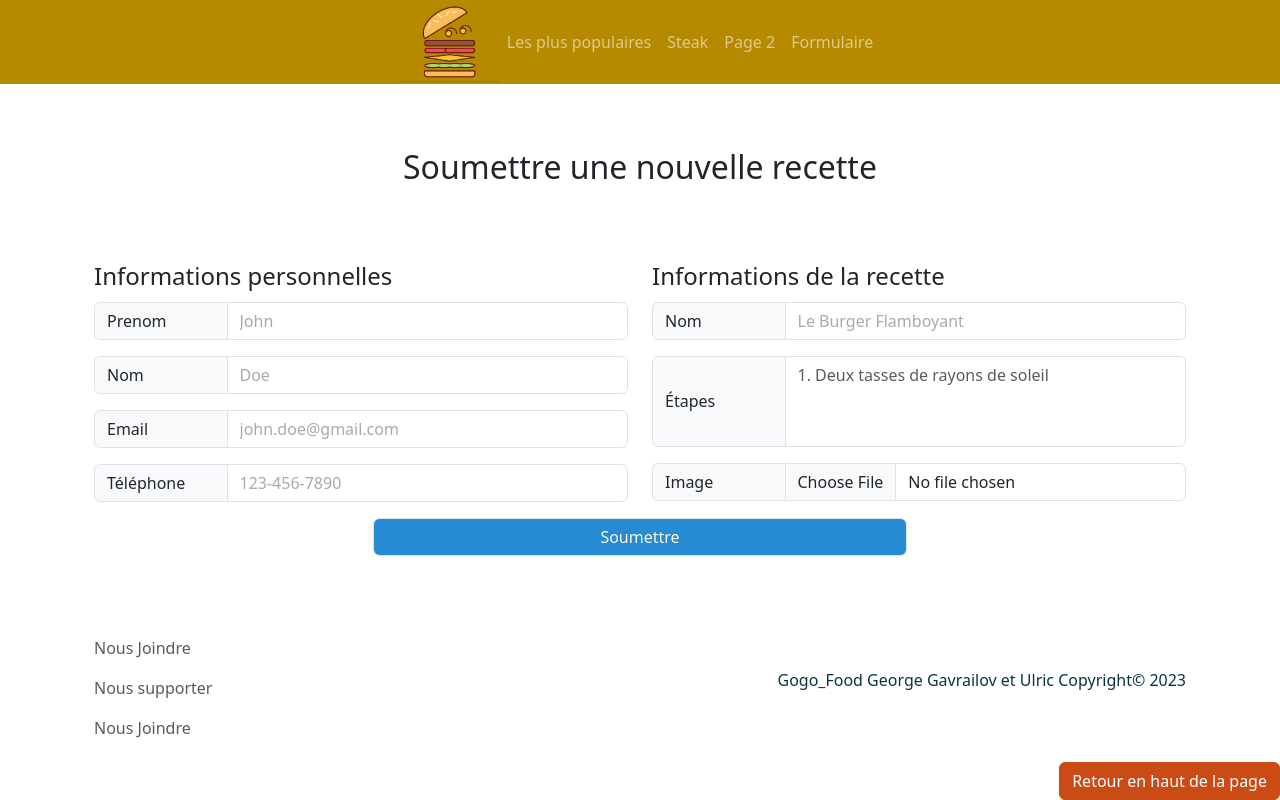
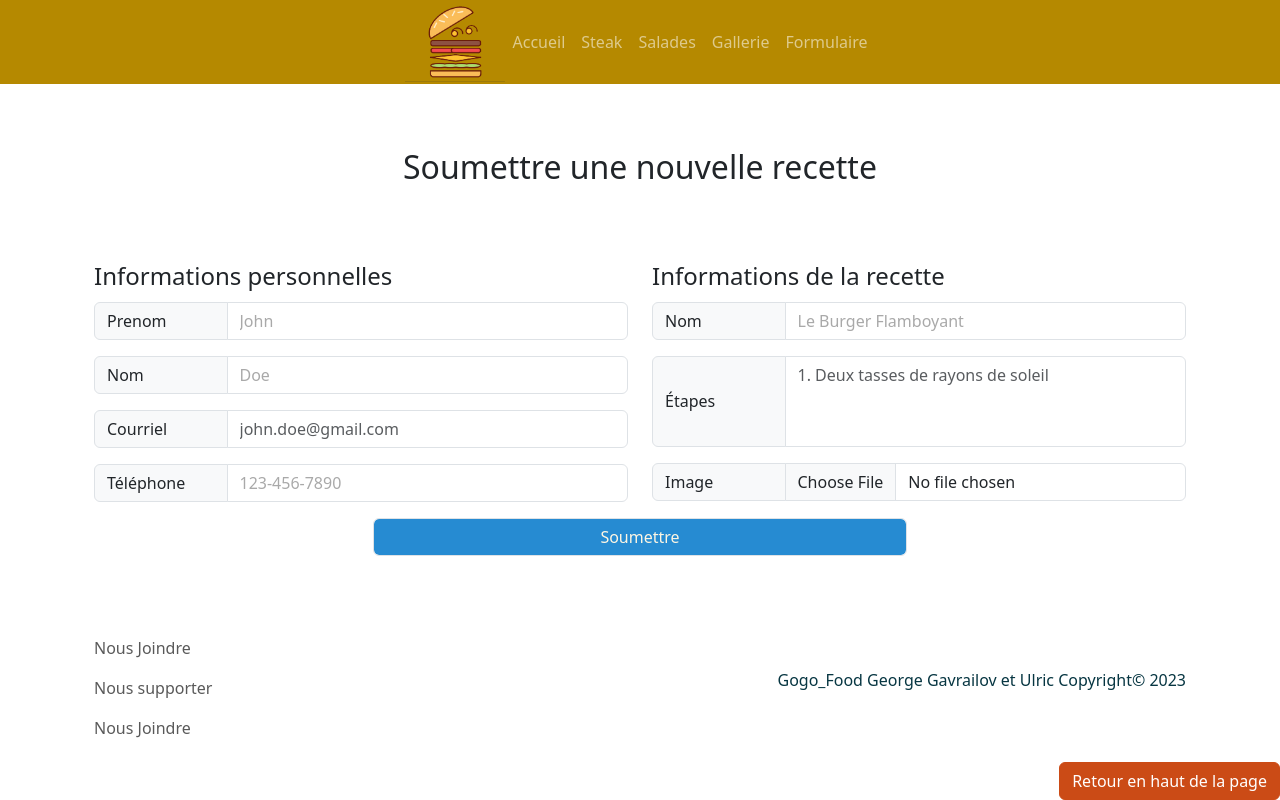
Before and after one commit to FX-Garneau/2023_Autumn_Dev_Web_TP2, a plain HTML site: page formulaire.html in a window 1280 px wide. Drawn offline with nearby package versions, Linux system fonts and the light colour scheme.

Commit message:
Changements dans le header

```diff
--- a/formulaire.html
+++ b/formulaire.html
@@ -31,9 +31,10 @@
 				<!-- tu met dropdown et tu choisi la couleurs je t'ai fais un resumer sur teams -->
 				<div id="liens-barre-nav-principale" class="navbar-dark">
 					<ul class="align-items-center navbar-nav flex-grow-1">
-						<li><a class="nav-link" href="#">Les plus populaires</a></li>
+						<li><a class="nav-link" href="#">Accueil</a></li>
 						<li><a class="nav-link" href="#">Steak</a></li>
-						<li><a class="nav-link" href="page_2.html">Page 2</a></li>
+						<li><a class="nav-link" href="#">Salades</a></li>
+						<li><a class="nav-link" href="plats.html">Gallerie</a></li>
 						<li><a class="nav-link" href="formulaire.html">Formulaire</a></li>
 					</ul>
 				</div>
@@ -58,8 +59,8 @@
 						<input type="text" name="nom" id="nom" placeholder="Doe" class="form-control">
 					</div>
 					<div class="input-group mb-3">
-						<label for="email" class="input-group-text col-sm-3 col-md-4 col-lg-3 col-xxl-2">Email</label>
-						<input type="email" name="email" id="email" placeholder="john.doe@gmail.com" class="form-control">
+						<label for="courriel" class="input-group-text col-sm-3 col-md-4 col-lg-3 col-xxl-2">Courriel</label>
+						<input type="courriel" name="courriel" id="courriel" placeholder="john.doe@gmail.com" class="form-control">
 					</div>
 					<div class="input-group mb-3">
 						<label for="telephone" class="input-group-text col-sm-3 col-md-4 col-lg-3 col-xxl-2">Téléphone</label>
```
Also changed, not shown: index.html (+3 -2 lines).
